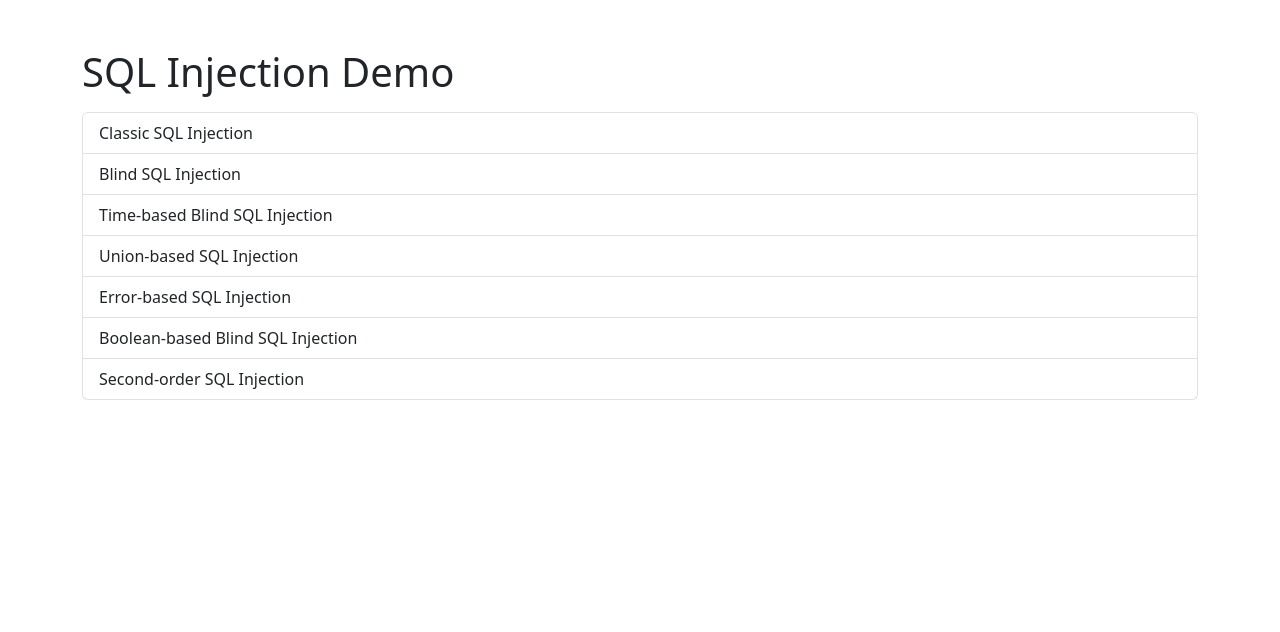
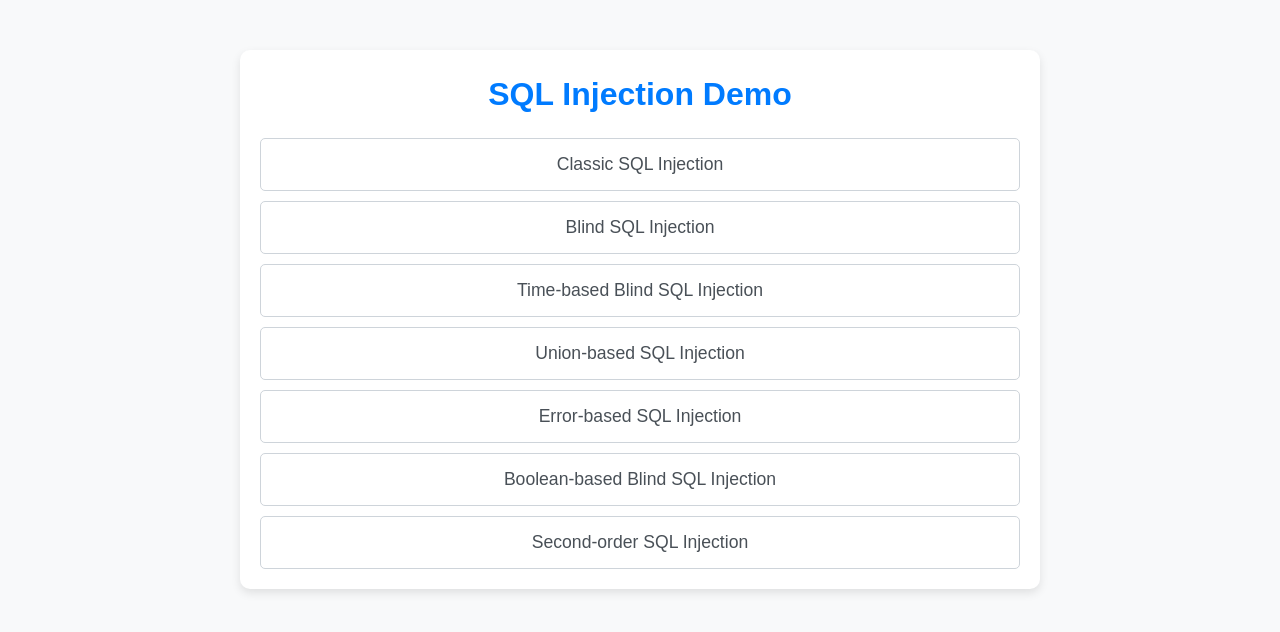
Before and after one commit to Kamil-Hebda/BAWIM, a Flask app: page / in a window 1280 px wide. Shown: the top 632 px of the page. Run offline with Flask 3, Linux system fonts and the light colour scheme; some libraries are stand-ins or nearby versions.

Commit message:
index style

```diff
--- a/frontend/static/style.css
+++ b/frontend/static/style.css
@@ -1,26 +1,57 @@
+body,
+h1,
+div {
+    margin: 0;
+    padding: 0;
+    box-sizing: border-box;
+}
+
 body {
-    font-family: Arial, sans-serif;
-    margin: 20px;
+    font-family: 'Arial', sans-serif;
+    background-color: #f8f9fa;
+    color: #343a40;
+    line-height: 1.5;
+}
+
+.container {
+    max-width: 800px;
+    margin: 50px auto;
+    padding: 20px;
+    background-color: #ffffff;
+    box-shadow: 0px 4px 10px rgba(0, 0, 0, 0.1);
+    border-radius: 10px;
 }
 
 h1 {
-    color: #333;
-}
-
-form {
+    font-size: 2rem;
+    text-align: center;
+    color: #007bff;
     margin-bottom: 20px;
 }
 
-label {
-    display: block;
-    margin-top: 10px;
+.list-group {
+    display: flex;
+    flex-direction: column;
+    gap: 10px;
 }
 
-input {
-    margin-bottom: 10px;
+.list-group-item {
+    padding: 15px;
+    border-radius: 5px;
+    border: 1px solid #ced4da;
+    background-color: #ffffff;
+    color: #495057;
+    text-align: center;
+    font-size: 1.1rem;
+    cursor: pointer;
+    transition: background-color 0.3s, transform 0.2s;
 }
 
-button {
-    display: block;
-    margin-top: 10px;
+.list-group-item:hover {
+    background-color: #007bff;
+    color: #ffffff;
 }
+
+.list-group-item:active {
+    transform: scale(0.98);
+}
--- a/frontend/templates/index.html
+++ b/frontend/templates/index.html
@@ -4,7 +4,7 @@
     <meta charset="UTF-8">
     <meta name="viewport" content="width=device-width, initial-scale=1, shrink-to-fit=no">
     <title>SQL Injection Demo</title>
-    <link rel="stylesheet" href="{{ url_for('static', filename='css/bootstrap.min.css') }}">
+    <link rel="stylesheet" href="{{ url_for('static', filename='style.css') }}">
 </head>
 <body>
     <div class="container">
```
